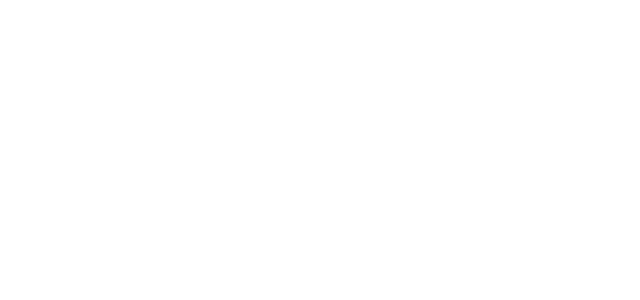
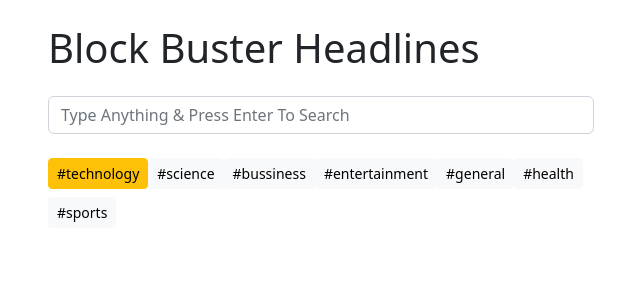
Before and after one commit to gm-nayeem/block-buster-headlines, a React (Create React App) app: page / in a window 1280 px wide. Shown: the top 300 px of the page, without its empty margins (319-959 px from the left). Built offline with nearby package versions, Linux system fonts and the light colour scheme.

Commit message:
fix: header components

```diff
--- a/src/App.js
+++ b/src/App.js
@@ -1,12 +1,20 @@
-import React from 'react';
-import './App.css';
+import React, { Component } from 'react';
 
-function App() {
-  return (
-    <div className="App">
+import { newsCategory } from './news';
+import Header from './components/header';
 
-    </div>
-  );
+class App extends Component {
+  render() {
+    return (
+      <div className='container'>
+        <div className='row'>
+          <div className='col-md-6 offset-md-3'>
+            <Header category={newsCategory.technology} />
+          </div>
+        </div>
+      </div>
+    )
+  }
 }
 
 export default App;
--- a/src/components/header.jsx
+++ b/src/components/header.jsx
@@ -1,9 +1,54 @@
 import React, { Component } from 'react'
 
+import { newsCategory } from '../news'
+
 export default class Header extends Component {
+
+    state = {
+        searchTerm: ''
+    }
+
+    handleChange = (e) => {
+
+    }
+
+    handleKeyPress = (e) => {
+
+    }
+
   render() {
+    const {category} = this.props
+
     return (
-      <div>Header</div>
+      <div className='my-4'>
+        <h1 className='mb-4' style={{fontWeight: '300'}}>
+            Block Buster Headlines
+        </h1>
+        <input
+            type='search'
+            className='form-control'
+            placeholder='Type Anything & Press Enter To Search'
+            value={this.state.searchTerm}
+            onChange={this.handleChange}
+            onKeyPress={this.handleKeyPress}
+        />
+        <div className='my-4'>
+            {newsCategory &&
+                Object.keys(newsCategory).map((item, index) => {
+                    return (
+                        category === item ?
+                            <button key={index} className='btn btn-sm btn-warning mr-2 mb-2'>
+                                {`#${item}`}
+                            </button> :
+
+                            <button key={index} className='btn btn-sm btn-light mr-2 mb-2'>
+                                {`#${item}`}
+                            </button>
+
+                    )
+                })}
+        </div>
+      </div>
     )
   }
 }
--- a/src/news/index.js
+++ b/src/news/index.js
@@ -0,0 +1,9 @@
+export const newsCategory = {
+    technology: 'technology',
+    science: 'science',
+    bussiness: 'bussiness',
+    entertainment: 'entertainment',
+    general: 'general',
+    health: 'health',
+    sports: 'sports'
+}
```
